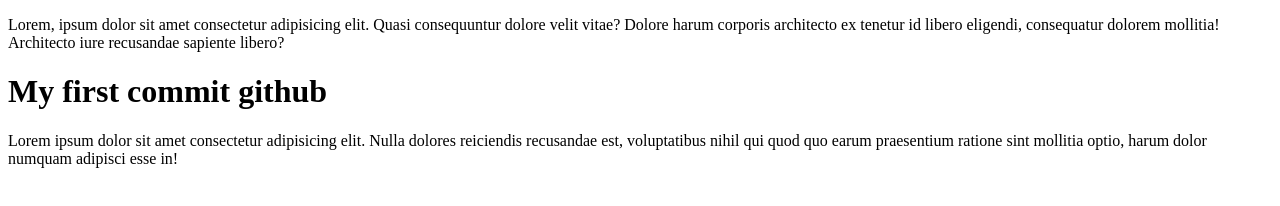
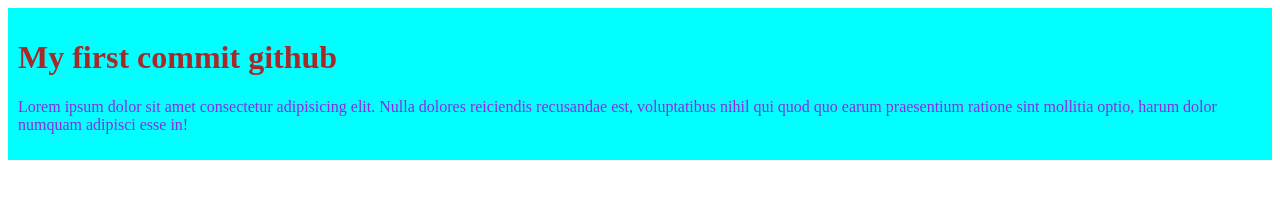
Before and after one commit to Rabbani52-web/Arman-pr, a plain HTML site: page index.html in a window 1280 px wide. Drawn offline with Linux system fonts and the light colour scheme.

Commit message:
my secound commit

```diff
--- a/index.html
+++ b/index.html
@@ -13,8 +13,6 @@
 
 
 
-<p>Lorem, ipsum dolor sit amet consectetur adipisicing elit. Quasi consequuntur dolore velit vitae? Dolore harum corporis architecto ex tenetur id libero eligendi, consequatur dolorem mollitia! Architecto iure recusandae sapiente libero?</p>
-
 
 <div>
     <h1>My first commit github</h1>
--- a/style.css
+++ b/style.css
@@ -0,0 +1,12 @@
+div{
+background-color: aqua;
+padding: 10px 10px;
+
+
+}
+h1{
+    color: brown;
+}
+p{
+    color: blueviolet;
+}
```
